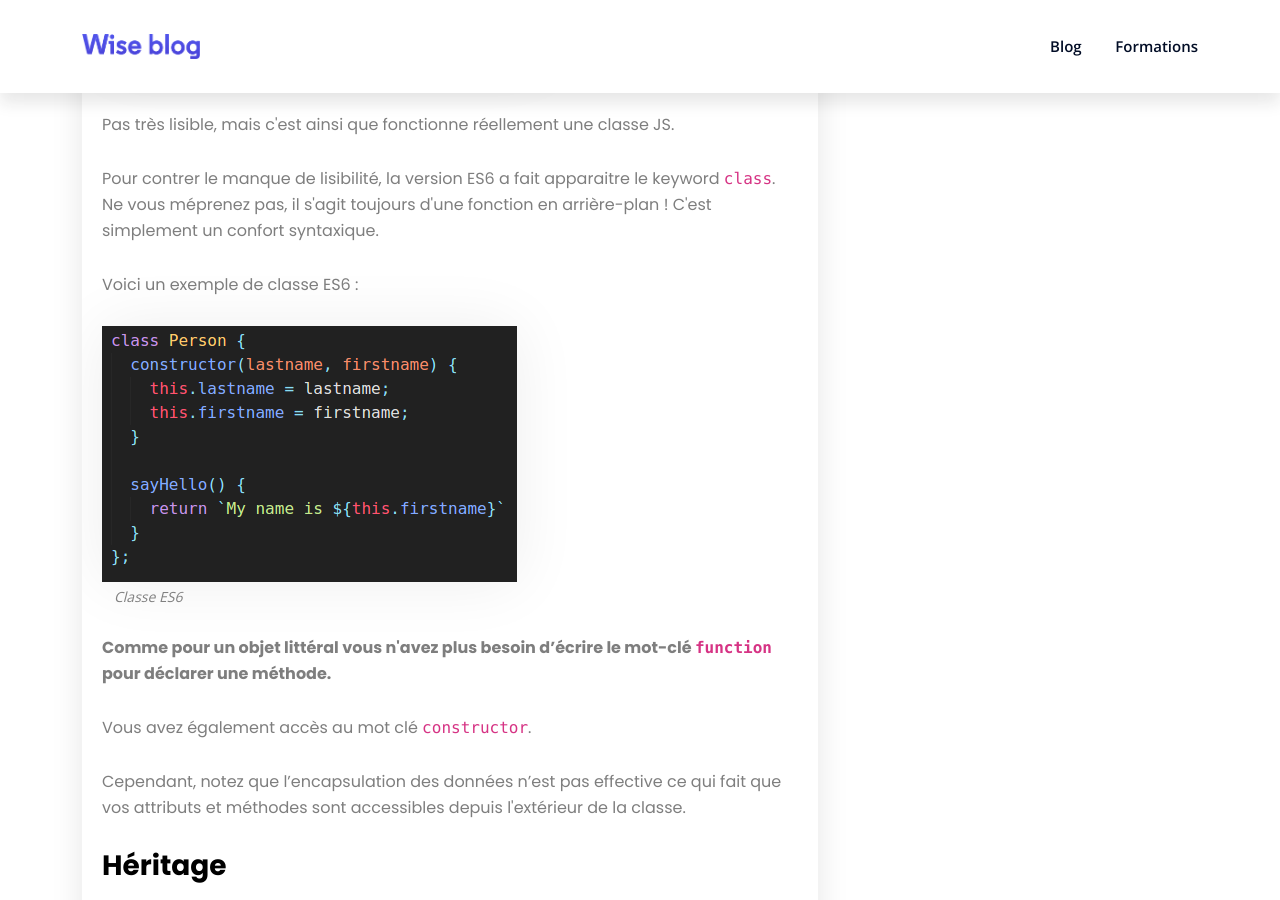
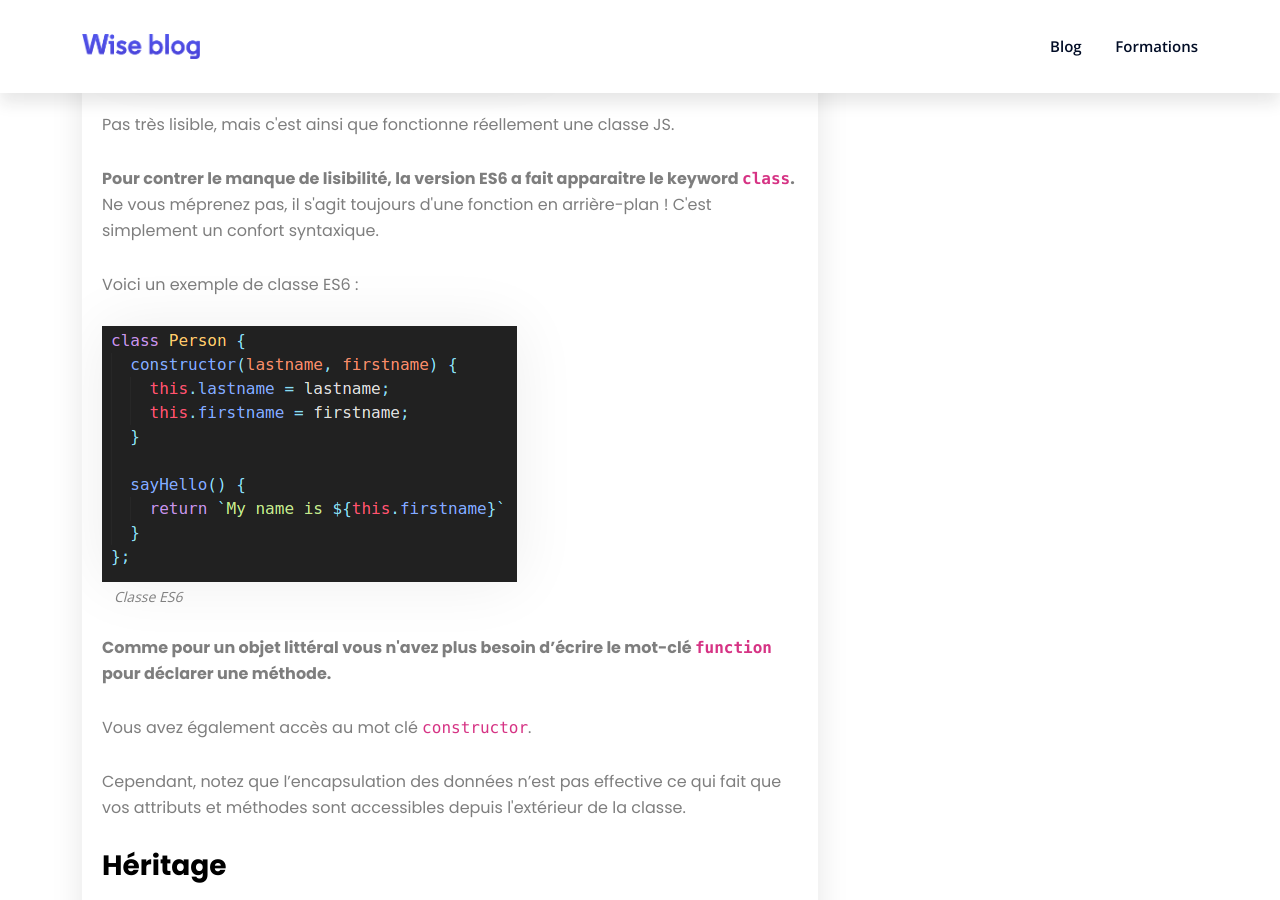
Before and after one commit to hubergerard/blog-codewise, a Jekyll site: the page built from _posts/2022-01-25-es6-javascript-fait-peau-neuve.html, in a window 1280 px wide and 900 px high, scrolled down 6180 px. Built offline with Jekyll 4.4.1, drawn with Linux system fonts in a browser that asks for light colours; comment, search, counter and statistics services are not loaded; some of the changed text lies outside the part shown.

Commit message:
fix(ArticleES6): improve lisibility

```diff
--- a/_posts/2022-01-25-es6-javascript-fait-peau-neuve.html
+++ b/_posts/2022-01-25-es6-javascript-fait-peau-neuve.html
@@ -233,7 +233,7 @@ let literalObject = {
 <div class="image-caption">Classe ES5</div>
 
 <p> Pas très lisible, mais c'est ainsi que fonctionne réellement une classe JS.</p>
-<p> Pour contrer le manque de lisibilité, la version ES6 a fait apparaitre le keyword <code>class</code>. Ne vous méprenez pas, il s'agit toujours d'une fonction en arrière-plan ! C'est simplement un confort syntaxique.</p>
+<p> <span class="fw-bold">Pour contrer le manque de lisibilité, la version ES6 a fait apparaitre le keyword <code>class</code>.</span>  Ne vous méprenez pas, il s'agit toujours d'une fonction en arrière-plan ! C'est simplement un confort syntaxique.</p>
 
 <p>Voici un exemple de classe ES6 :</p>
 
```
